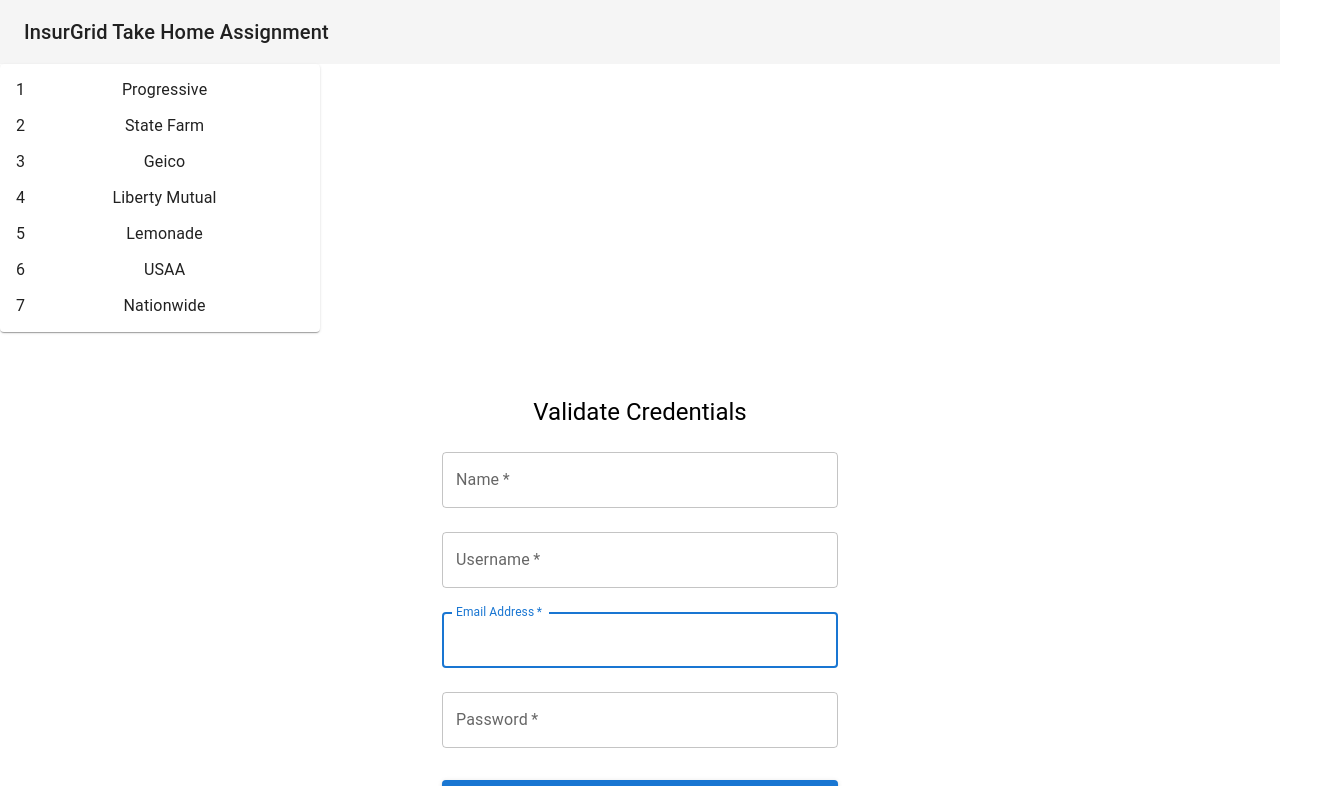
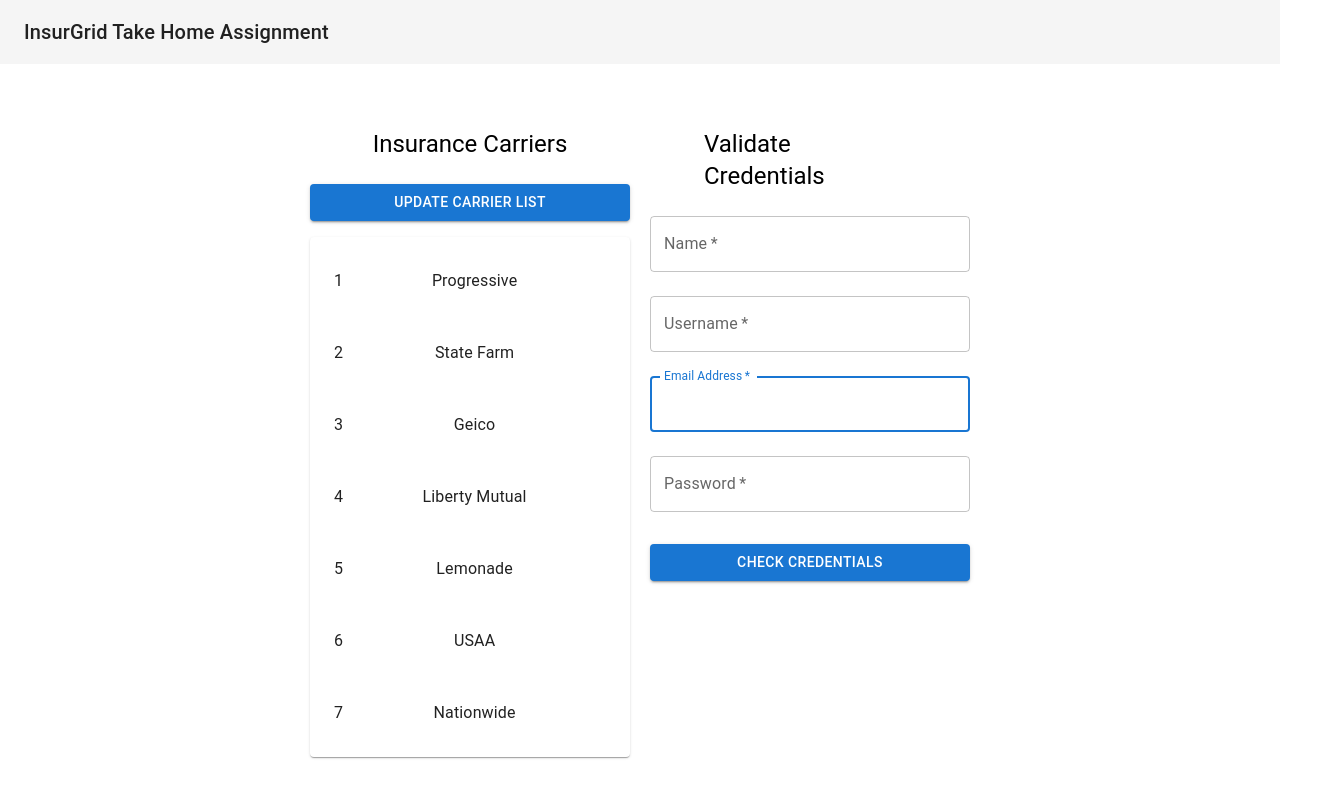
Before and after one commit to jacksongraves/takehome-insurgrid, a React (Create React App) app in the folder packages/frontend/: page / in a window 1280 px wide. Shown: the top 786 px of the page, 1320 px wide, since content can reach past the window. Built offline with nearby package versions, Linux system fonts and the light colour scheme.

Commit message:
Formatted UI for carriers and credentials

```diff
--- a/packages/frontend/src/components/Form.tsx
+++ b/packages/frontend/src/components/Form.tsx
@@ -1,8 +1,24 @@
 // @react
-import React from "react";
+import React, { useState } from "react";
 
 // @mui
-import { Button, TextField, Box, Typography, Container } from "@mui/material";
+import {
+	Button,
+	TextField,
+	Box,
+	Typography,
+	Container,
+	Paper,
+	Card,
+	CardActionArea,
+	CardContent,
+} from "@mui/material";
+import { Grid } from "@material-ui/core";
+
+export interface Validation {
+	result: string;
+	message: string;
+}
 
 /**
  * @function Form
@@ -10,6 +26,9 @@
  * @returns React
  */
 export const Form = () => {
+	// Keep track of a validation object using local state
+	const [validation, setValidation] = useState<null | Validation>(null);
+
 	// Submission handler
 	const handleSubmit = (event: React.FormEvent<HTMLFormElement>) => {
 		event.preventDefault();
@@ -36,7 +55,12 @@
 				<Typography component="h1" variant="h5">
 					Validate Credentials
 				</Typography>
-				<Box component="form" onSubmit={handleSubmit} noValidate sx={{ mt: 1 }}>
+				<Box
+					component="form"
+					onSubmit={handleSubmit}
+					noValidate
+					sx={{ mt: 1, width: 320 }}
+				>
 					<TextField
 						margin="normal"
 						required
@@ -85,6 +109,26 @@
 					>
 						Check Credentials
 					</Button>
+
+					{/* Credential check outcome */}
+					{validation && (
+						<Paper>
+							<Grid item md={3}>
+								<CardContent>
+									<Typography variant="h5" component="div">
+										{validation.result}
+									</Typography>
+									<Typography
+										sx={{ fontSize: 14 }}
+										color="text.secondary"
+										gutterBottom
+									>
+										{validation.message}
+									</Typography>
+								</CardContent>
+							</Grid>
+						</Paper>
+					)}
 				</Box>
 			</Box>
 		</Container>
--- a/packages/frontend/src/components/List.tsx
+++ b/packages/frontend/src/components/List.tsx
@@ -10,6 +10,7 @@
 	AccordionSummary,
 	AccordionDetails,
 	Box,
+	Button,
 	Divider,
 	ListItemText,
 	MenuItem,
@@ -80,21 +81,62 @@
 	const onClick = (id: number) => {
 		console.log("noOp", id);
 	};
+
+	const handleSubmit = (event: React.FormEvent<HTMLFormElement>) => {
+		event.preventDefault();
+		console.log("noOp");
+	};
+
 	const menuItems = (items: Carrier[]) =>
 		items.map(({ name, id }: Carrier) => {
 			return (
-				<MenuItem key={Math.random()} onClick={(e) => onClick(id)}>
+				<MenuItem
+					sx={{ p: 3 }}
+					key={Math.random()}
+					onClick={(e) => onClick(id)}
+				>
 					<ListItemText>{id}</ListItemText>
 					<ListItemText>{name}</ListItemText>
 				</MenuItem>
 			);
 		});
 
+	// JSX
 	return (
 		<Fragment>
-			<Paper sx={{ width: 320, maxWidth: "100%" }}>
-				<MenuList>{menuItems(carriers)}</MenuList>
-			</Paper>
+			<Container component="main" maxWidth="xs">
+				<Box
+					sx={{
+						marginTop: 8,
+						display: "flex",
+						flexDirection: "column",
+						alignItems: "center",
+					}}
+				>
+					<Typography component="h1" variant="h5">
+						Insurance Carriers
+					</Typography>
+
+					<Box
+						component="form"
+						onSubmit={handleSubmit}
+						noValidate
+						sx={{ width: 320 }}
+					>
+						<Button
+							type="submit"
+							fullWidth
+							variant="contained"
+							sx={{ mt: 3, mb: 2 }}
+						>
+							Update Carrier List
+						</Button>
+						<Paper>
+							<MenuList>{menuItems(carriers)}</MenuList>
+						</Paper>
+					</Box>
+				</Box>
+			</Container>
 		</Fragment>
 	);
 };
--- a/packages/frontend/src/views/MainView.tsx
+++ b/packages/frontend/src/views/MainView.tsx
@@ -6,6 +6,7 @@
 
 // @mui
 import { Box } from "@mui/material";
+import { Container, Grid } from "@material-ui/core";
 
 // @components
 import { Form, List } from "../components";
@@ -18,8 +19,14 @@
 	return (
 		<Fragment>
 			<Box sx={{ width: "100%" }}>
-				<List />
-				<Form />
+				<Grid container justify="center" spacing={10}>
+					<Grid item md={3}>
+						<List />
+					</Grid>
+					<Grid item md={3}>
+						<Form />{" "}
+					</Grid>{" "}
+				</Grid>
 				{/* <CarrierList /> */}
 			</Box>
 		</Fragment>
```
